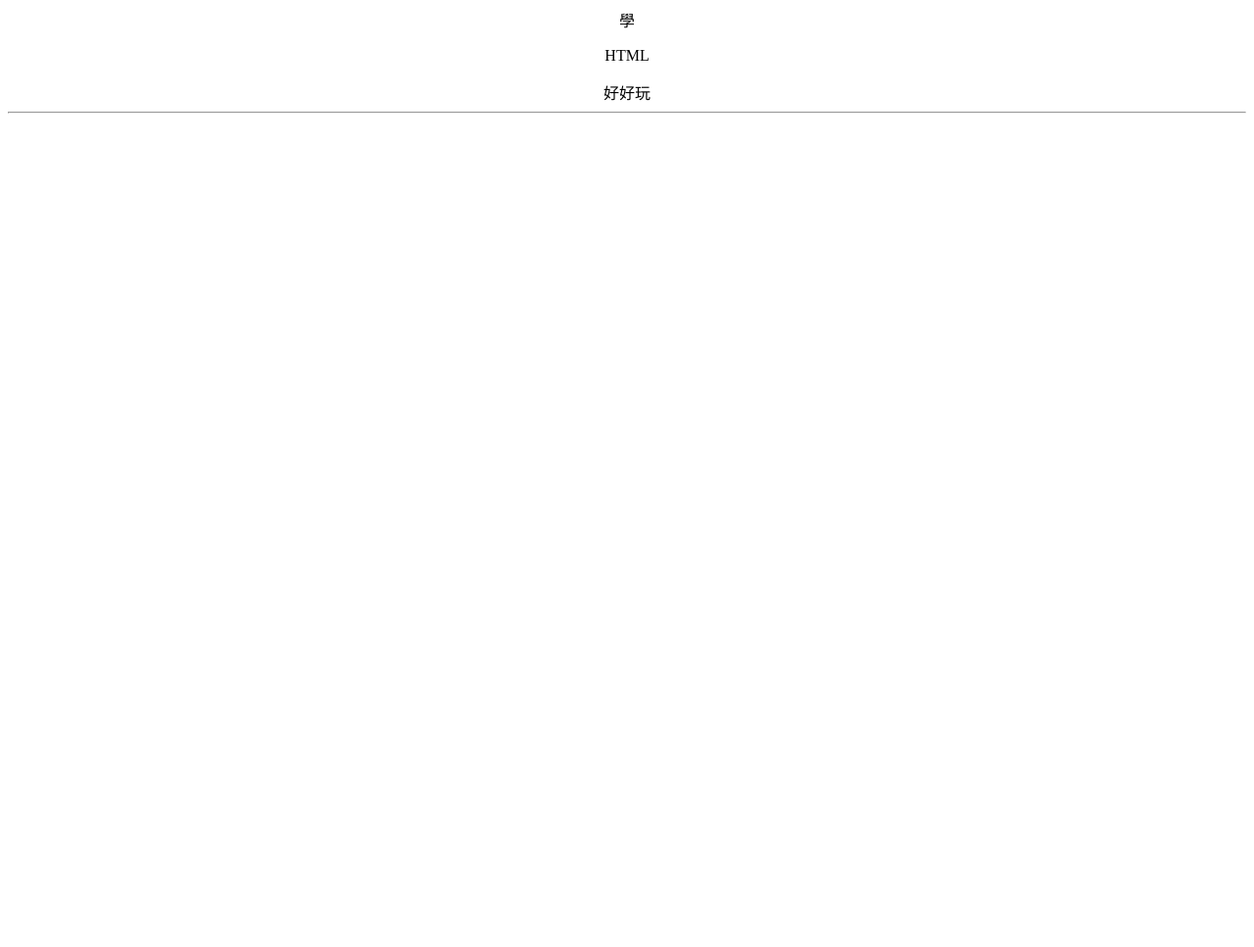
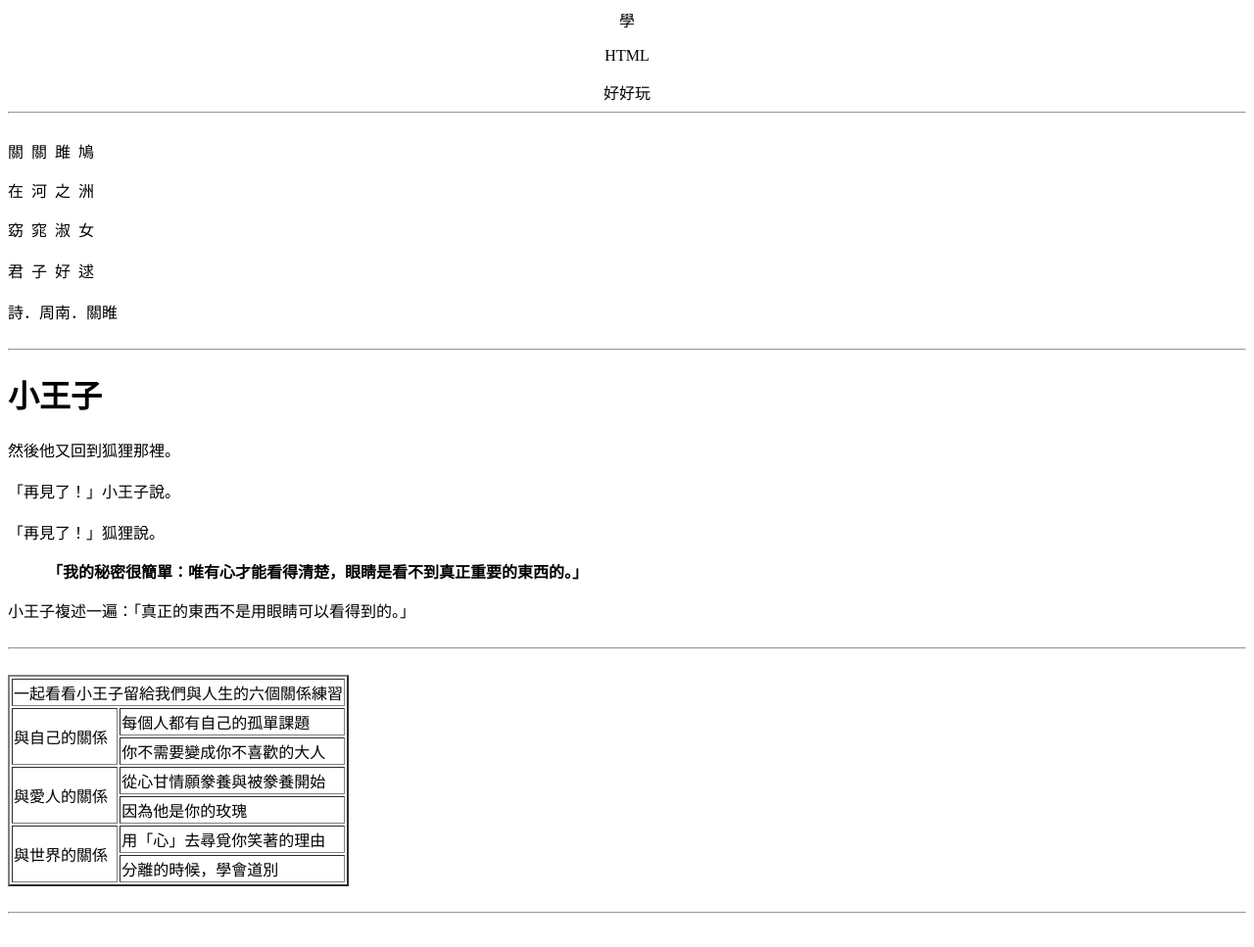
Before and after one commit to cellstar88/Hw2a, a plain HTML site: page index.html in a window 1280 px wide. Shown: the whole page at 98% size. Before the commit the page ends 800 px from the top, so only its background shows below. Drawn offline with Linux system fonts and the light colour scheme.

Commit message:
no message

```diff
--- a/index.html
+++ b/index.html
@@ -12,4 +12,53 @@
    <hr>
     </div>
 </body>
+<br>關&nbsp;&nbsp;關&nbsp;&nbsp;雎&nbsp;&nbsp;鳩<br>
+<P>在&nbsp;&nbsp;河&nbsp;&nbsp;之&nbsp;&nbsp;洲</P>
+窈&nbsp;&nbsp;窕&nbsp;&nbsp;淑&nbsp;&nbsp;女<br><br>
+
+君&nbsp;&nbsp;子&nbsp;&nbsp;好&nbsp;&nbsp;逑<br>
+<br>
+詩．周南．關睢<br>
+<br><hr>
+
+<h1>小王子</h1>
+然後他又回到狐狸那裡。<br>
+<br>
+「再見了！」小王子說。<br>
+<br>
+「再見了！」狐狸說。<br>
+<blockquote><strong>「我的秘密很簡單：唯有心才能看得清楚，眼睛是看不到真正重要的東西的。」</strong></blockquote>
+小王子複述一遍：「真正的東西不是用眼睛可以看得到的。」
+<br><br>
+<hr>
+<br>
+<table border="2">
+<tr>
+<td colspan="4">一起看看小王子留給我們與人生的六個關係練習</td>
+</tr>
+<tr>
+<td rowspan="2">與自己的關係</td>
+<td>每個人都有自己的孤單課題</td>
+</tr>
+<td>你不需要變成你不喜歡的大人</td>
+<tr>
+<td rowspan="2">與愛人的關係</td>
+<td>從心甘情願豢養與被豢養開始</td>
+<tr>
+<td>因為他是你的玫瑰</td>
+</tr>
+<tr>
+<td rowspan="2">與世界的關係</td>
+<td>用「心」去尋覓你笑著的理由</td>
+</tr>
+<tr>
+<td>分離的時候，學會道別</td>
+</tr>
+</table>
+<br>
+      <hr>
+<br>
+
+   </div>
+   </body>
 </html>
```
